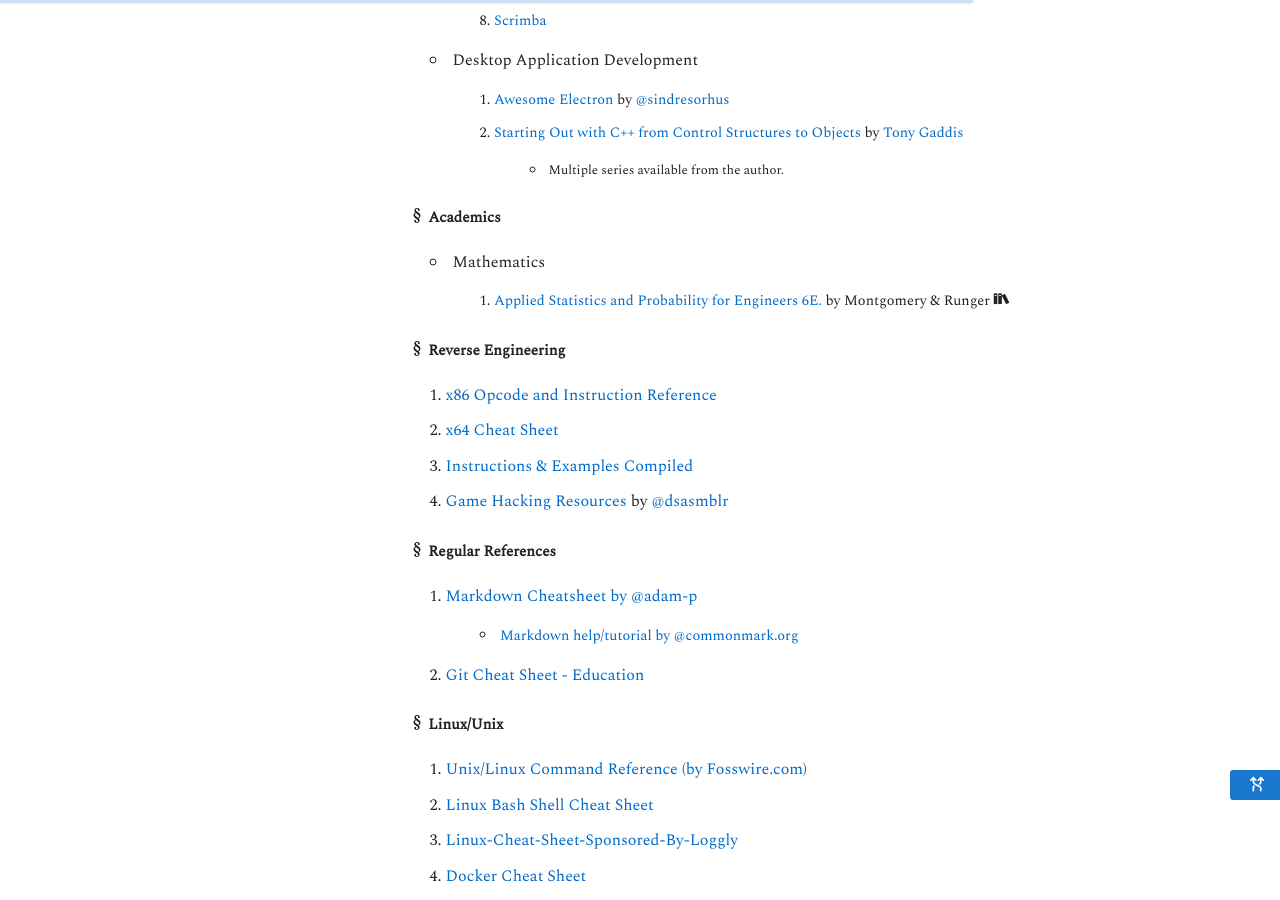
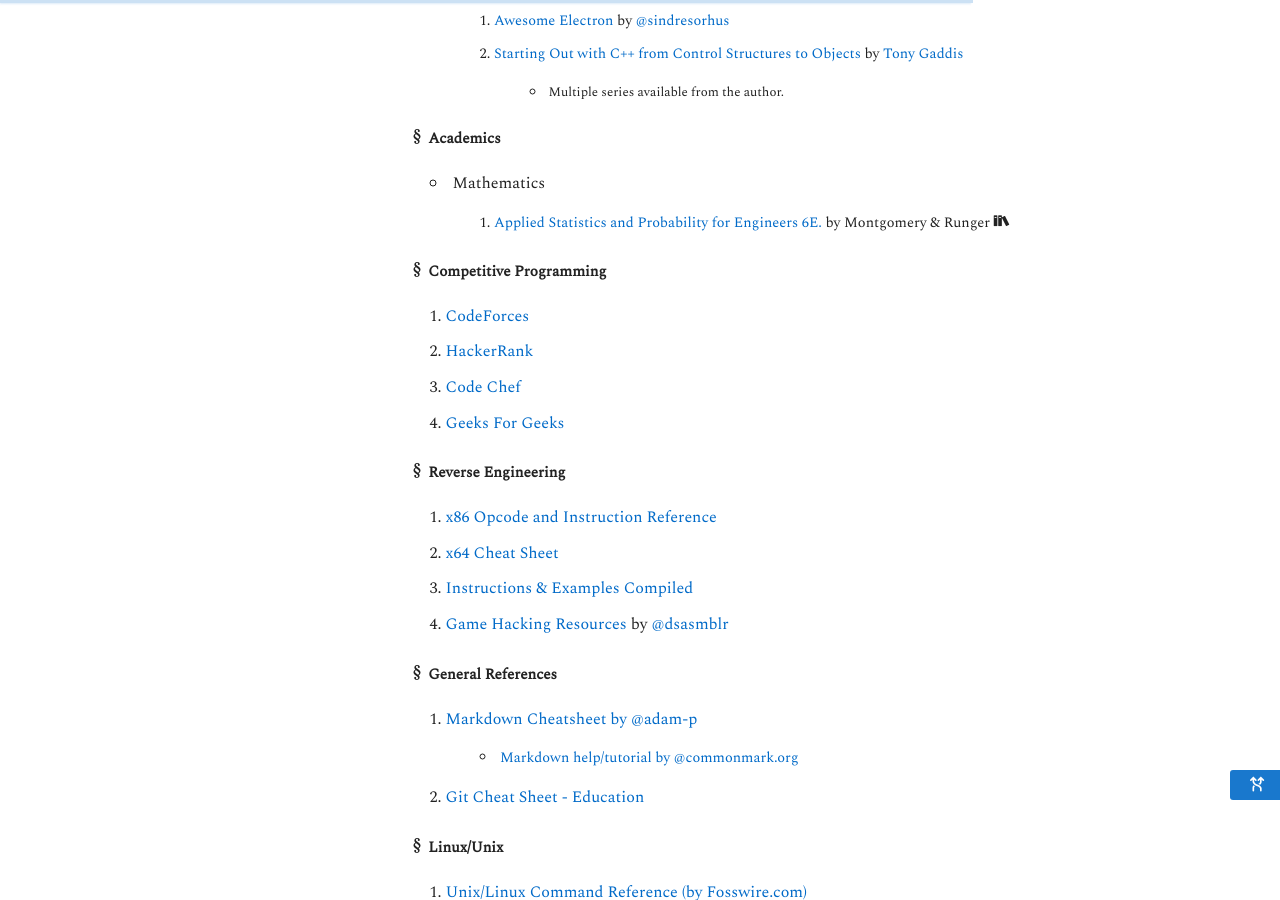
Before and after one commit to intern0t/personal-blog, a Jekyll site: the page built from library.md, in a window 1280 px wide and 900 px high, scrolled down 1777 px. Built offline with Jekyll 4.4.1, drawn with Linux system fonts in a browser that asks for light colours; nearby versions of some CDN libraries; some web fonts are replaced; some of the changed text lies outside the part shown.

Commit message:
Competitive Programming entries in library.

```diff
--- a/library.md
+++ b/library.md
@@ -57,13 +55,19 @@ permalink: /library/
 + Mathematics
     1. [Applied Statistics and Probability for Engineers 6E.](https://www.amazon.com/Applied-Statistics-Probability-Engineers-Montgomery/dp/1118539710) by Montgomery & Runger <span class="icon-books" title="Completed, Jan-May (STAT 344) Spring 2018"></span>
 
+###### <span class="icon-section"></span> **Competitive Programming**
+1. [CodeForces](https://codeforces.com/)
+2. [HackerRank](https://www.hackerrank.com)
+3. [Code Chef](https://www.codechef.com/)
+4. [Geeks For Geeks](http://www.geeksforgeeks.org)
+
 ###### <span class="icon-section"></span> **Reverse Engineering**
 1. [x86 Opcode and Instruction Reference](http://ref.x86asm.net/)
 2. [x64 Cheat Sheet](https://cs.brown.edu/courses/cs033/docs/guides/x64_cheatsheet.pdf)
 3. [Instructions & Examples Compiled](https://scadahacker.com/library/Documents/Cheat_Sheets/Programming%20-%20x86%20Instructions%201.pdf)
 4. [Game Hacking Resources](https://github.com/dsasmblr/game-hacking) by [@dsasmblr](https://github.com/dsasmblr)
 
-###### <span class="icon-section"></span> **Regular References**
+###### <span class="icon-section"></span> **General References**
 1. [Markdown](https://en.wikipedia.org/wiki/Markdown) [Cheatsheet by @adam-p](https://github.com/adam-p/markdown-here/wiki/Markdown-Cheatsheet)
   * [Markdown help/tutorial by @commonmark.org](http://commonmark.org/help/tutorial/)
 2. [Git Cheat Sheet - Education](https://education.github.com/git-cheat-sheet-education.pdf)
```
Also changed, not shown: other parts of library.md (+0 -2 lines).
